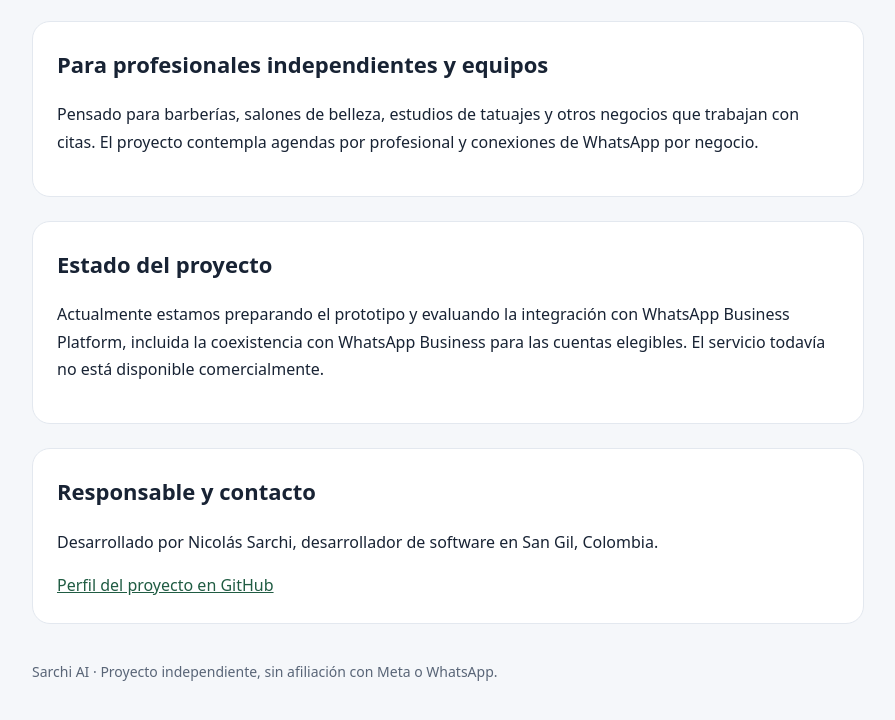
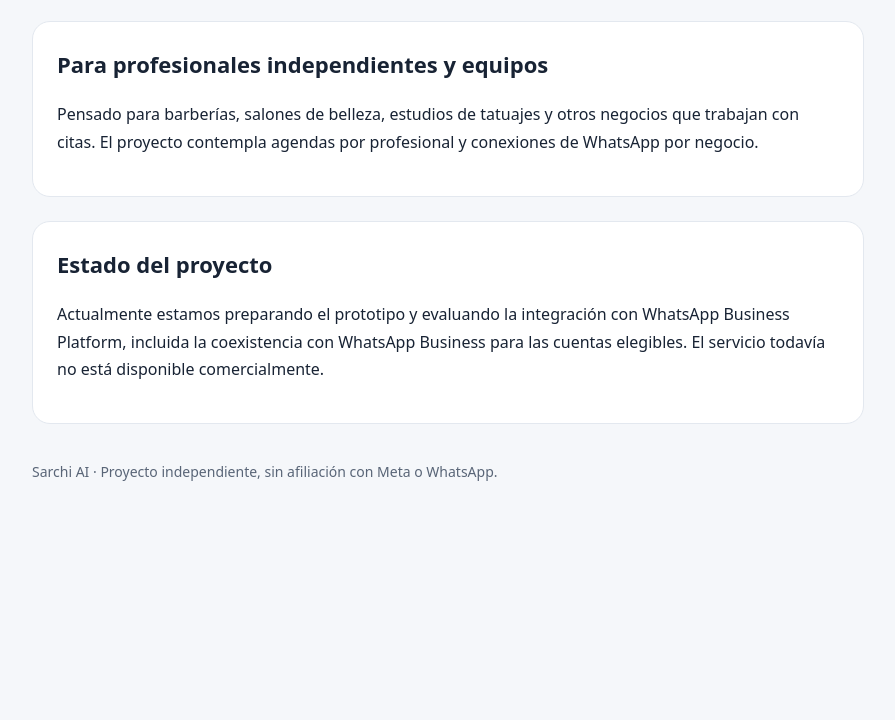
Before and after one commit to sarchi-ai/sarchi-ai.github.io, a plain HTML site: page index.html in a window 1280 px wide. Shown: the part 819-1539 px from the top of the page, without its empty margins (192-1087 px from the left). After the commit the page ends 1367 px from the top, so only its background shows below. Drawn offline with Linux system fonts and the light colour scheme.

Commit message:
Update index.html

```diff
--- a/index.html
+++ b/index.html
@@ -83,14 +83,6 @@
       </p>
     </section>
 
-    <section>
-      <h2>Responsable y contacto</h2>
-      <p>
-        Desarrollado por Nicolás Sarchi, desarrollador de software
-        en San Gil, Colombia.
-      </p>
-      <a href="https://github.com/sarchi-ai">Perfil del proyecto en GitHub</a>
-    </section>
 
     <footer>
       Sarchi AI · Proyecto independiente, sin afiliación con Meta o WhatsApp.
```
